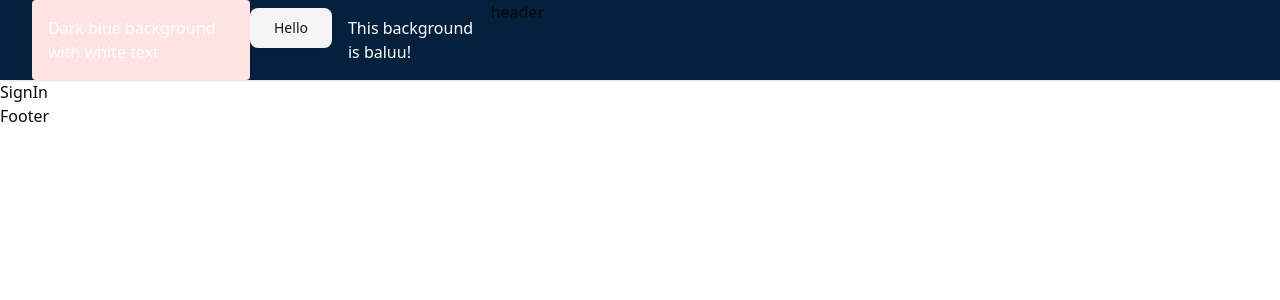
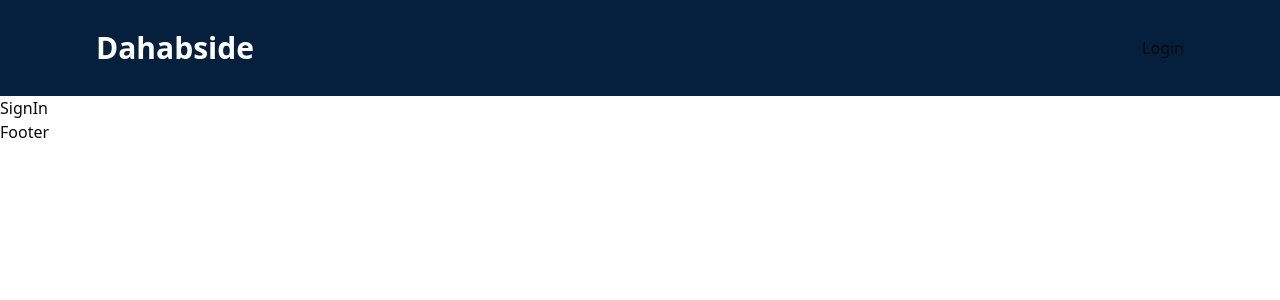
Before and after one commit to ducesane/Dahabside, a React (Vite) app: page /signin in a window 1280 px wide. Shown: the top 300 px of the page. Built offline with nearby package versions, Linux system fonts and the light colour scheme.

Commit message:
bilawga  design  header

```diff
--- a/src/App.jsx
+++ b/src/App.jsx
@@ -20,7 +20,7 @@ function App() {
   const [count, setCount] = useState(0);
 
   return (
-    <div>
+    <div className="">
       <Header />
       <main>
         <Routes>
--- a/src/components/Header.jsx
+++ b/src/components/Header.jsx
@@ -1,21 +1,22 @@
 import React from "react";
 import { Button } from "./ui/button";
 
+// bg color #05203c
 export const Header = () => {
   return (
-    <div className="bg-[#05203c] shadow">
-      <div className="max-w-xl max-auto px-4 sm:px-6 lg:px-8 flex justify-between ">
-        <div className="bg-red-100 text-white p-4 rounded">
-          Dark blue background with white text
-        </div>
-        <Button variant="secondary" size="lg" className="mt-2">
-          Hello
-        </Button>
-        <div className="bg-[#05203c] text-white p-4 rounded-lg">
-  This background is baluu!
-</div>
-        header
-      </div>
+    <div className="max-w-full bg-[#05203c]">
+      <header className="   mx-auto  h-24 flex   px-24  ">
+        <nav className="w-full flex  items-center justify-between">
+          {/* nav left */}
+          <div className=" ">
+            <h1 className="text-white  text-3xl font-semibold" >Dahabside</h1>
+          </div>
+
+          <div>
+            <h2>Login</h2>
+          </div>
+        </nav>
+      </header>
     </div>
   );
 };
```
